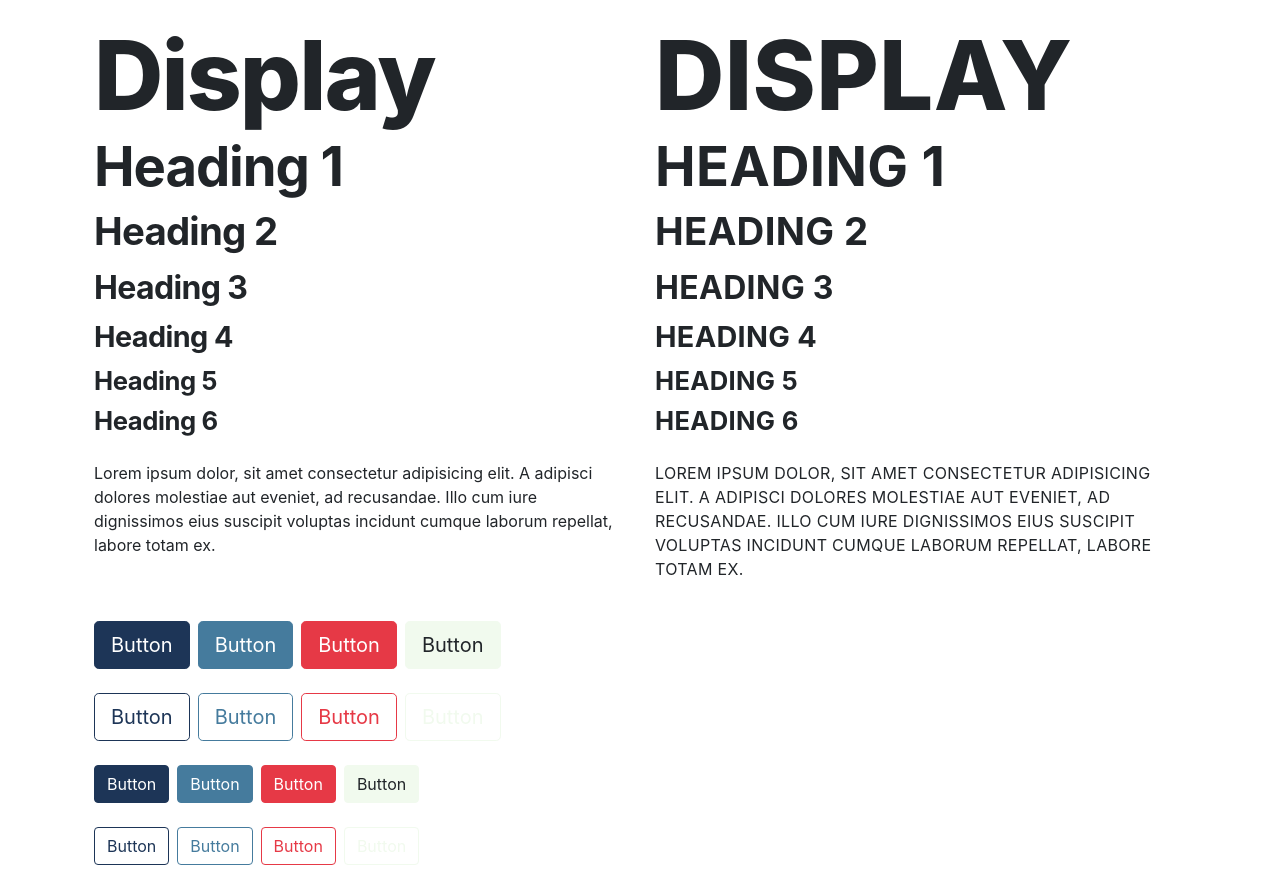
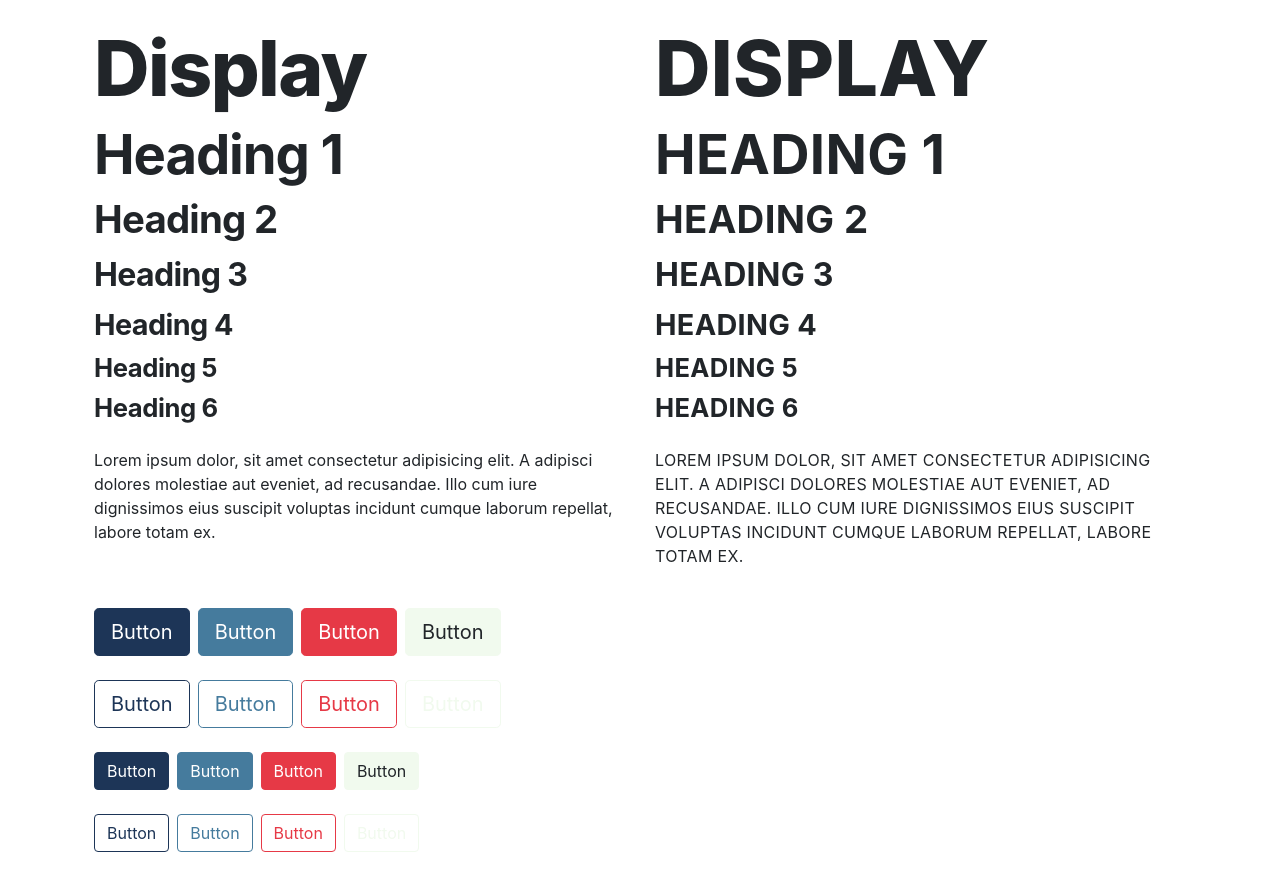
Before and after one commit to MD-AZMAL/OrgChained, a React (Create React App) app in the folder client/: page / in a window 1280 px wide. Built offline with nearby package versions, Linux system fonts and the light colour scheme.

Commit message:
added style update

```diff
--- a/client/src/App.scss
+++ b/client/src/App.scss
@@ -16,10 +16,14 @@
 // Typography
 
 .display {
-  font-size: 6rem;
+  // font-size: 6rem;
+  // font-weight: $extraBold;
+  // line-height: 6.4rem;
+  // letter-spacing: -0.12rem;
+    font-size: 4.8rem;
   font-weight: $extraBold;
-  line-height: 6.4rem;
-  letter-spacing: -0.12rem;
+  line-height: 5.6rem;
+  letter-spacing: -0.096rem;
 }
 
 .bold {
```
